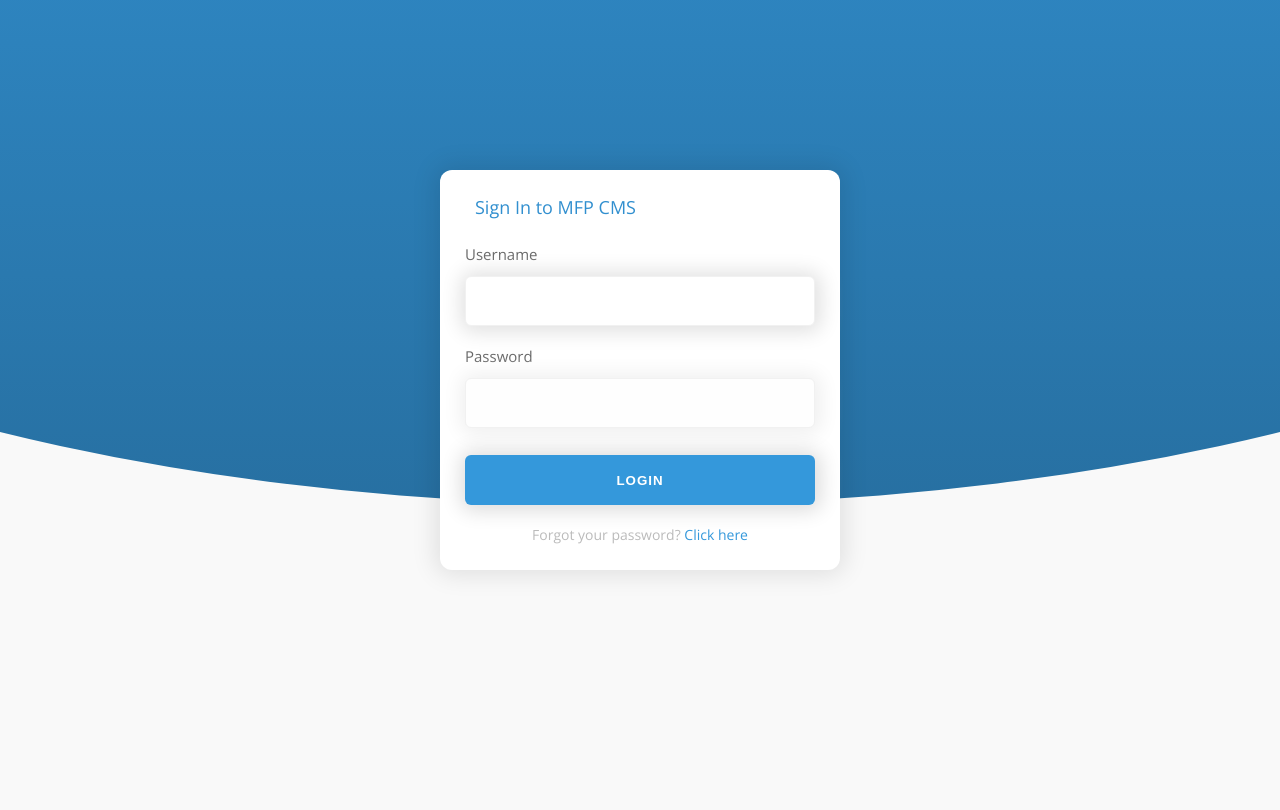
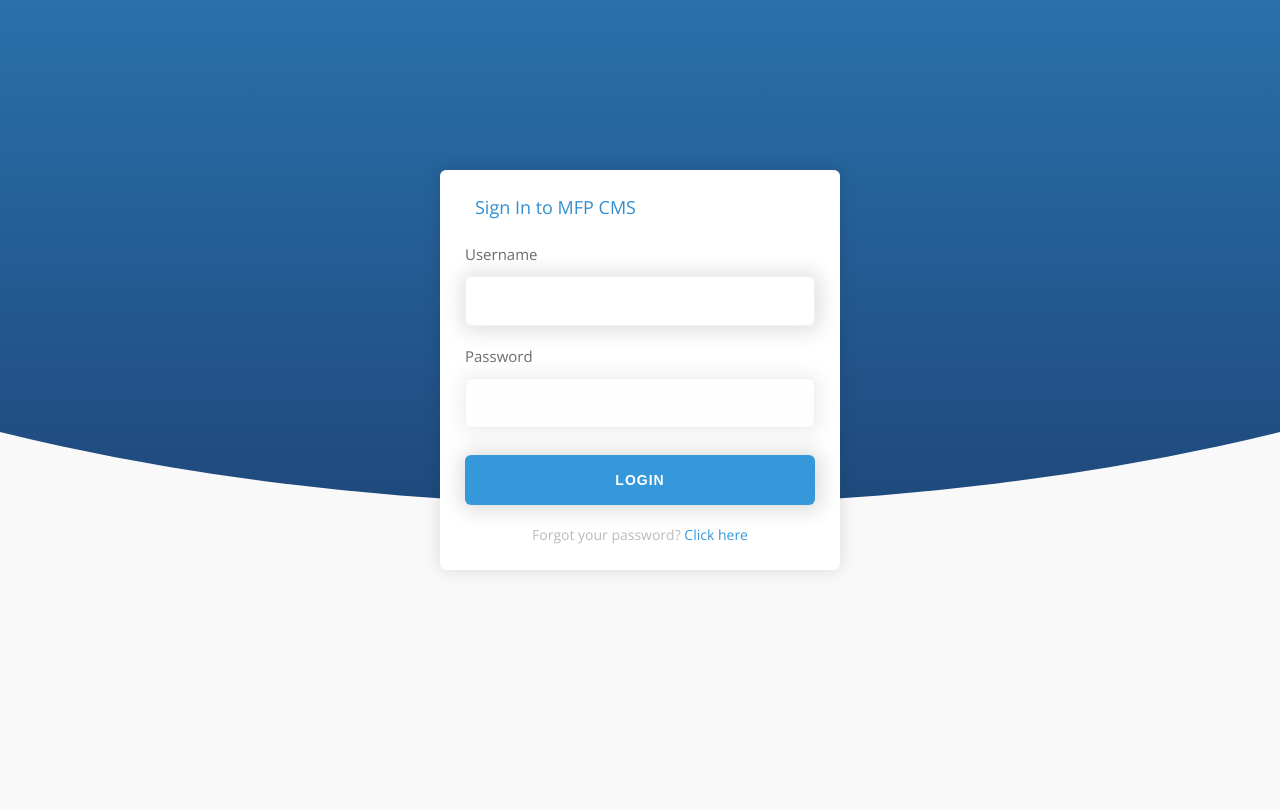
Before and after one commit to knick0969/musicforpilates, a PHP site: page /cms/index.php in a window 1280 px wide. Shown: the top 810 px of the page. Run offline with PHP 8.4, Linux system fonts and the light colour scheme.

Commit message:
minor changes to the login screen appearance

```diff
--- a/css/cms.css
+++ b/css/cms.css
@@ -282,13 +282,13 @@ p {
   border-radius: 50%;
   position: relative;
   background: #3497da;
-  background: -webkit-linear-gradient(top, #3497da 0%, #2770a2 100%);
-  background: -moz-linear-gradient(top, #3497da 0%, #2770a2 100%);
-  background: -ms-linear-gradient(top, #3497da 0%, #2770a2 100%);
-  background: -webkit-gradient(linear, left top, left bottom, color-stop(0%, #3497da), color-stop(100%, #2770a2));
-  background: -o-linear-gradient(top, #3497da 0%, #2770a2 100%);
-  background: linear-gradient(to bottom, #3497da 0%, #2770a2 100%);
-  -pie-background: linear-gradient(#3497da, #2770a2);
+  background: -webkit-linear-gradient(top, #3497da 0%, #1f497c 100%);
+  background: -moz-linear-gradient(top, #3497da 0%, #1f497c 100%);
+  background: -ms-linear-gradient(top, #3497da 0%, #1f497c 100%);
+  background: -webkit-gradient(linear, left top, left bottom, color-stop(0%, #3497da), color-stop(100%, #1f497c));
+  background: -o-linear-gradient(top, #3497da 0%, #1f497c 100%);
+  background: linear-gradient(to bottom, #3497da 0%, #1f497c 100%);
+  -pie-background: linear-gradient(#3497da, #1f497c);
   behavior: url(../htc/pie.htc);
   zoom: 1;
   float: left;
@@ -298,13 +298,13 @@ p {
 .login .loginContainer {
   height: 400px;
   width: 400px;
-  -webkit-border-radius: 12px;
-  -moz-border-radius: 12px;
-  border-radius: 12px;
+  -webkit-border-radius: 6px;
+  -moz-border-radius: 6px;
+  border-radius: 6px;
   position: absolute;
-  -webkit-box-shadow: 0px 0px 25px 5px rgba(0, 0, 0, 0.1);
-  -moz-box-shadow: 0px 0px 25px 5px rgba(0, 0, 0, 0.1);
-  box-shadow: 0px 0px 25px 5px rgba(0, 0, 0, 0.1);
+  -webkit-box-shadow: 0px 0px 15px 2px rgba(0, 0, 0, 0.1);
+  -moz-box-shadow: 0px 0px 15px 2px rgba(0, 0, 0, 0.1);
+  box-shadow: 0px 0px 15px 2px rgba(0, 0, 0, 0.1);
   behavior: url(../htc/pie.htc);
   zoom: 1;
   left: 50%;
@@ -320,6 +320,9 @@ p {
   font-size: 18px;
   margin-bottom: 25px;
   padding-left: 10px;
+}
+.login .loginContainer .submit {
+  font-size: 1em;
 }
 .login .loginContainer .forgetPassword {
   height: auto;
--- a/less/cms.less
+++ b/less/cms.less
@@ -23,16 +23,16 @@ body, a, li, ul, header, footer, article, div, nav, h1, h2, p{
 		min-height: 1000px;
 		.border-radius(50%);
 		.relative();
-		.gradient(#3497DA, #2770A2);
+		.gradient(#3497DA, #1F497C);
 		.fleft();
 		left: -50%;
 		top: -65%;
 	}
 	.loginContainer{
 		.dim(400px, 400px);
-		.border-radius(12px);
+		.border-radius(6px);
 		.absolute();
-		.box-shadow(0px 0px 25px 5px rgba(0, 0, 0, 0.1));
+		.box-shadow(0px 0px 15px 2px rgba(0, 0, 0, 0.1));
 		left: 50%;
 		margin-left: -200px;
 		top: 20%;
@@ -45,6 +45,9 @@ body, a, li, ul, header, footer, article, div, nav, h1, h2, p{
 			font-size: 18px;
 			margin-bottom: 25px;
 			padding-left: 10px;
+		}
+		.submit{
+			font-size: 1em;
 		}
 		.forgetPassword{
 			.dim(100%);
```
